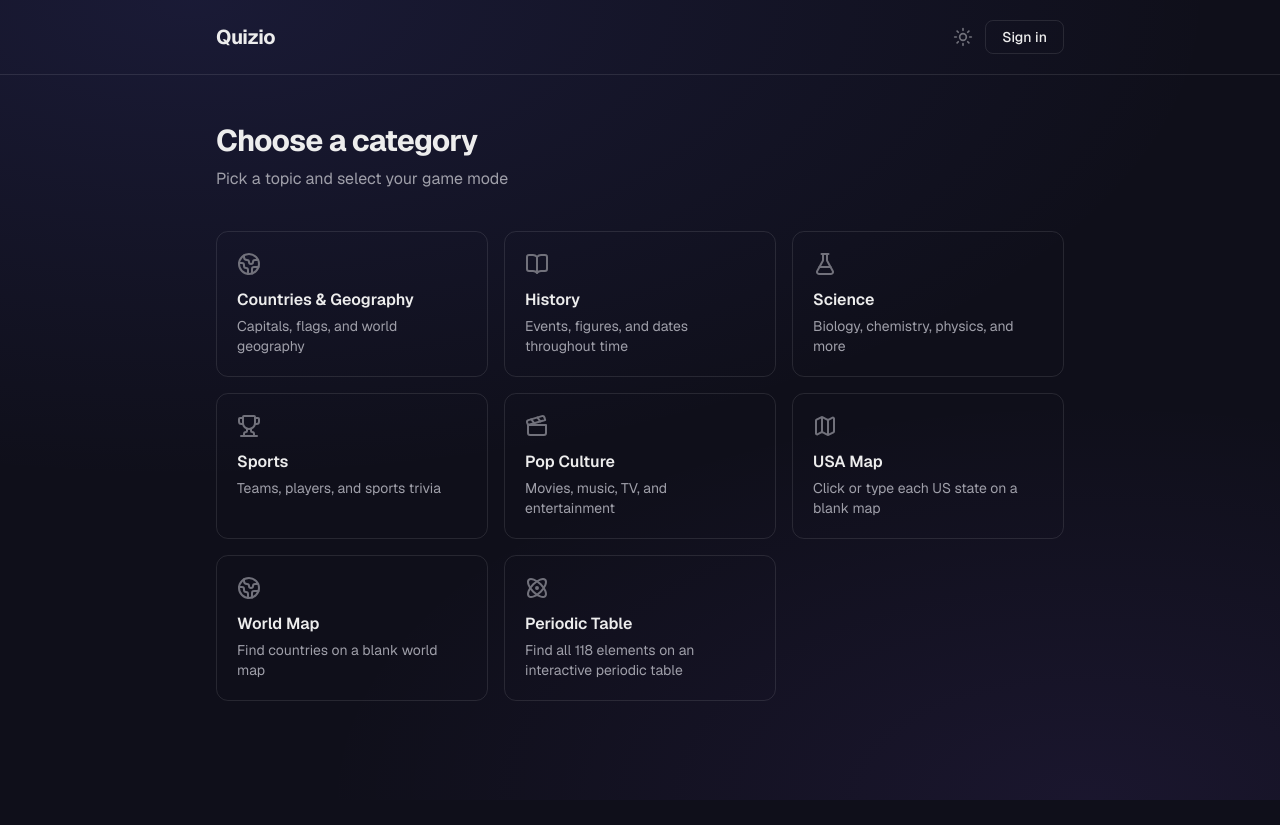
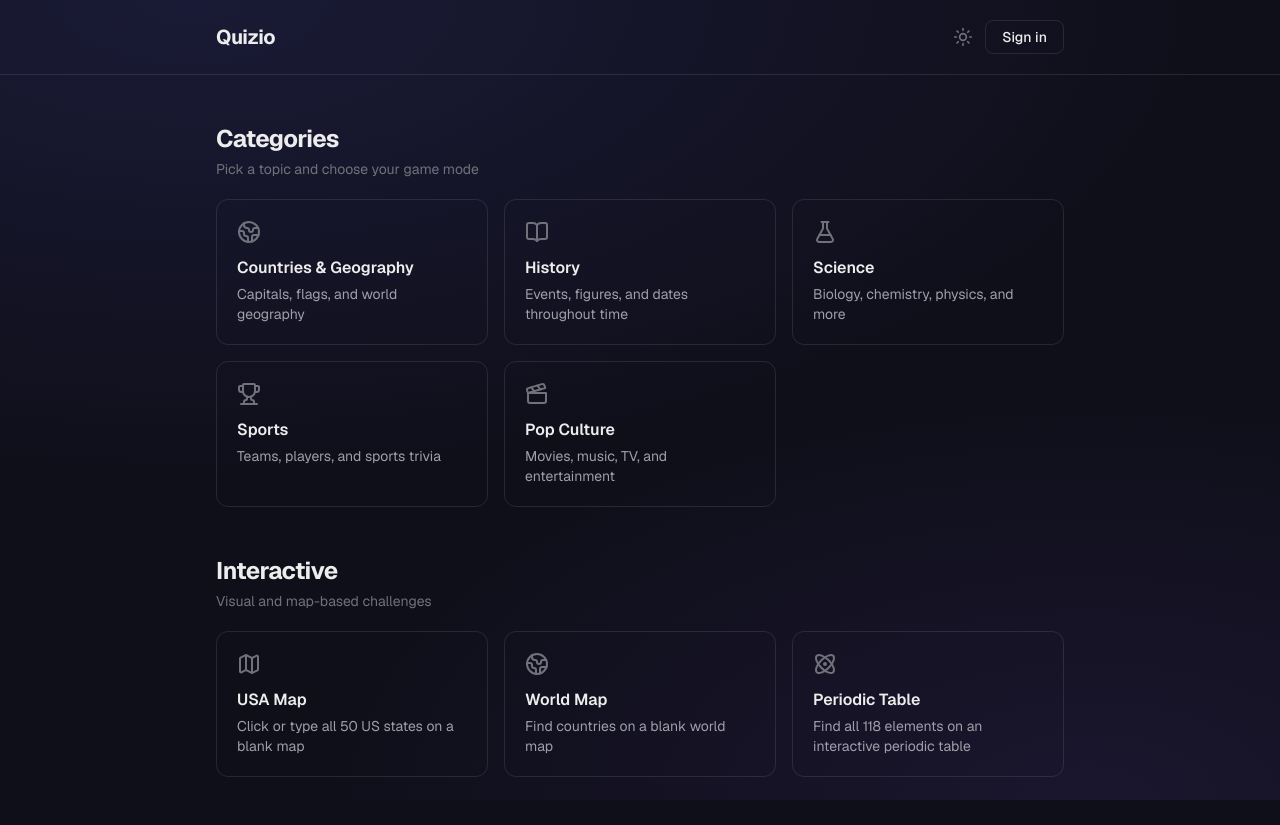
Before and after one commit to Philippe1179/Quizio, a Next.js app: page / in a window 1280 px wide. Before the commit the page ends 800 px from the top, so only its background shows below. Built offline with nearby package versions, Linux system fonts and the light colour scheme; no server answers.

Commit message:
refactor: split home page into Categories and Interactive sections

```diff
--- a/src/app/page.tsx
+++ b/src/app/page.tsx
@@ -12,55 +12,60 @@ const categoryIcons: Record<string, LucideIcon> = {
   'pop-culture': Clapperboard,
 };
 
+const cardClass = 'group border border-black/10 dark:border-white/10 rounded-xl p-5 hover:border-black/30 dark:hover:border-white/30 hover:shadow-sm transition-all';
+const iconClass = 'w-6 h-6 mb-3 text-zinc-500 group-hover:text-zinc-900 dark:group-hover:text-zinc-100 transition-colors';
+
 export default function Home() {
   return (
     <div className="min-h-screen">
       <Nav />
-      <main className="max-w-4xl mx-auto px-6 py-12">
-        <div className="mb-10">
-          <h2 className="text-3xl font-bold tracking-tight mb-2">Choose a category</h2>
-          <p className="text-zinc-500 dark:text-zinc-400">Pick a topic and select your game mode</p>
+      <main className="max-w-4xl mx-auto px-6 py-12 flex flex-col gap-12">
+
+        {/* Quiz categories */}
+        <section>
+          <div className="mb-5">
+            <h2 className="text-2xl font-bold tracking-tight">Categories</h2>
+            <p className="text-sm text-zinc-500 mt-1">Pick a topic and choose your game mode</p>
           </div>
           <div className="grid grid-cols-1 sm:grid-cols-2 lg:grid-cols-3 gap-4">
             {categories.map(({ id, label, description }) => {
               const Icon = categoryIcons[id];
               return (
-              <Link
-                key={id}
-                href={`/categories/${id}`}
-                className="group border border-black/10 dark:border-white/10 rounded-xl p-5 hover:border-black/30 dark:hover:border-white/30 hover:shadow-sm transition-all"
-              >
-                <Icon className="w-6 h-6 mb-3 text-zinc-500 group-hover:text-zinc-900 dark:group-hover:text-zinc-100 transition-colors" />
+                <Link key={id} href={`/categories/${id}`} className={cardClass}>
+                  <Icon className={iconClass} />
                   <h3 className="font-semibold mb-1">{label}</h3>
                   <p className="text-sm text-zinc-500 dark:text-zinc-400">{description}</p>
                 </Link>
               );
             })}
-          <Link
-            href="/map/states"
-            className="group border border-black/10 dark:border-white/10 rounded-xl p-5 hover:border-black/30 dark:hover:border-white/30 hover:shadow-sm transition-all"
-          >
-            <Map className="w-6 h-6 mb-3 text-zinc-500 group-hover:text-zinc-900 dark:group-hover:text-zinc-100 transition-colors" />
+          </div>
+        </section>
+
+        {/* Interactive games */}
+        <section>
+          <div className="mb-5">
+            <h2 className="text-2xl font-bold tracking-tight">Interactive</h2>
+            <p className="text-sm text-zinc-500 mt-1">Visual and map-based challenges</p>
+          </div>
+          <div className="grid grid-cols-1 sm:grid-cols-2 lg:grid-cols-3 gap-4">
+            <Link href="/map/states" className={cardClass}>
+              <Map className={iconClass} />
               <h3 className="font-semibold mb-1">USA Map</h3>
-            <p className="text-sm text-zinc-500 dark:text-zinc-400">Click or type each US state on a blank map</p>
+              <p className="text-sm text-zinc-500 dark:text-zinc-400">Click or type all 50 US states on a blank map</p>
             </Link>
-          <Link
-            href="/map/world"
-            className="group border border-black/10 dark:border-white/10 rounded-xl p-5 hover:border-black/30 dark:hover:border-white/30 hover:shadow-sm transition-all"
-          >
-            <Earth className="w-6 h-6 mb-3 text-zinc-500 group-hover:text-zinc-900 dark:group-hover:text-zinc-100 transition-colors" />
+            <Link href="/map/world" className={cardClass}>
+              <Earth className={iconClass} />
               <h3 className="font-semibold mb-1">World Map</h3>
               <p className="text-sm text-zinc-500 dark:text-zinc-400">Find countries on a blank world map</p>
             </Link>
-          <Link
-            href="/periodic"
-            className="group border border-black/10 dark:border-white/10 rounded-xl p-5 hover:border-black/30 dark:hover:border-white/30 hover:shadow-sm transition-all"
-          >
-            <Atom className="w-6 h-6 mb-3 text-zinc-500 group-hover:text-zinc-900 dark:group-hover:text-zinc-100 transition-colors" />
+            <Link href="/periodic" className={cardClass}>
+              <Atom className={iconClass} />
               <h3 className="font-semibold mb-1">Periodic Table</h3>
               <p className="text-sm text-zinc-500 dark:text-zinc-400">Find all 118 elements on an interactive periodic table</p>
             </Link>
           </div>
+        </section>
+
       </main>
     </div>
   );
```
Lines whose indentation alone changed are shown as unchanged.
